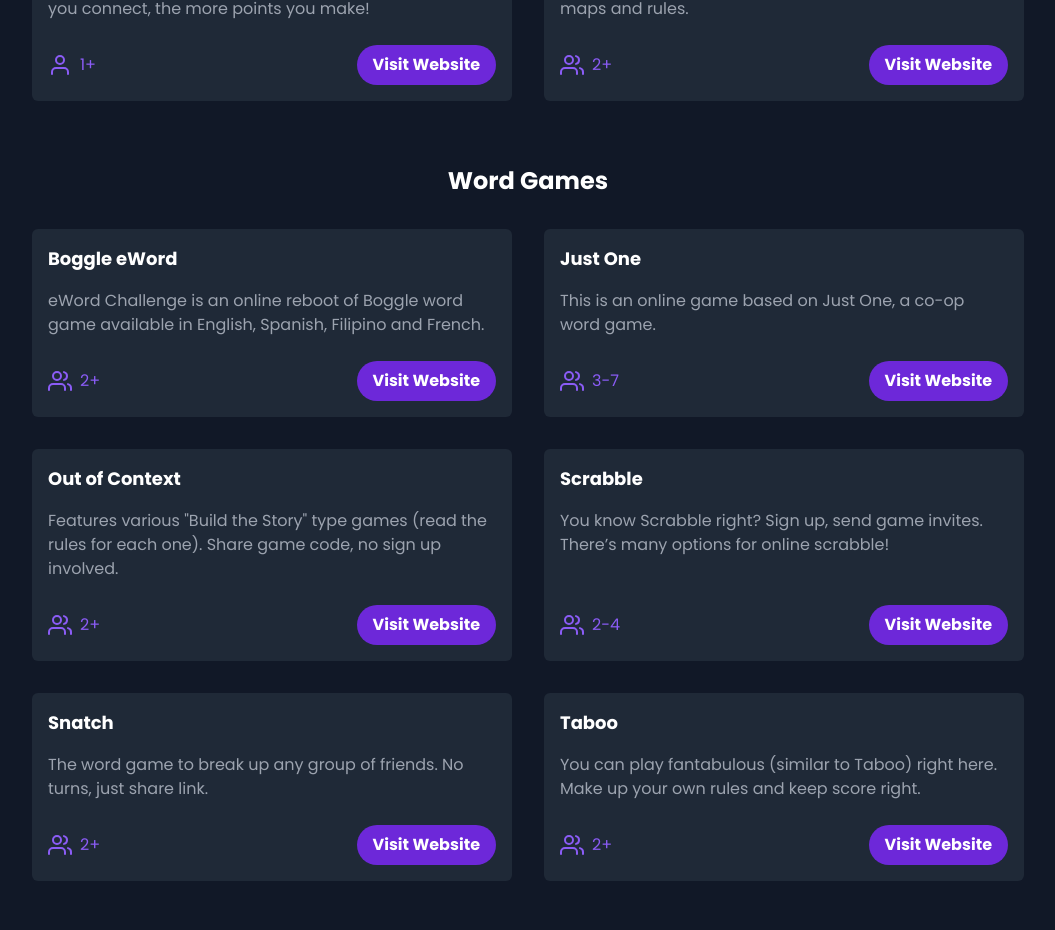
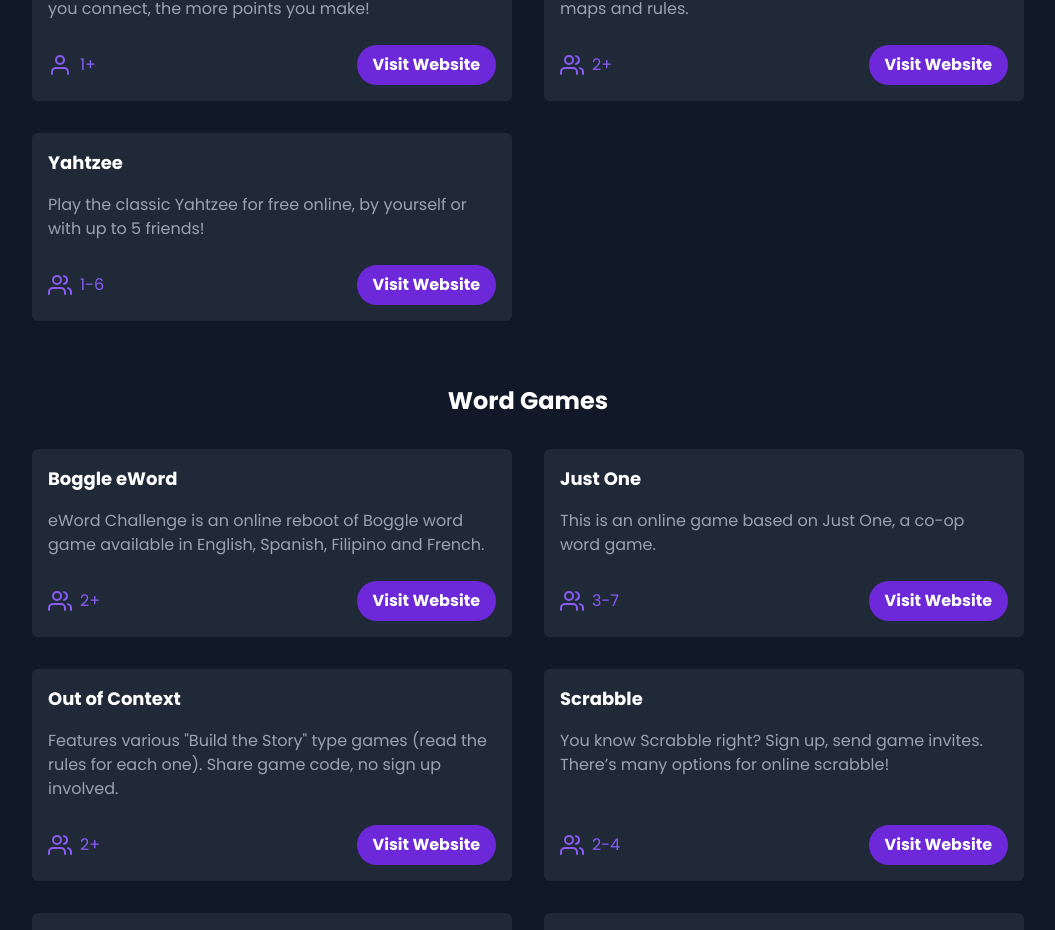
Before and after one commit to fu4303/twan-party, a React (Create React App) app: page / in a window 1280 px wide. Shown: the part 2840-3770 px from the top of the page, without its empty margins (112-1167 px from the left). Built offline with nearby package versions, Linux system fonts and the light colour scheme.

Commit message:
Update links.js

```diff
--- a/src/links.js
+++ b/src/links.js
@@ -157,6 +157,13 @@
         players: "3-4",
         paid: false,
       },
+      {
+        title: "Yahtzee",
+        description: "Play the classic Yahtzee for free online, by yourself or with up to 5 friends!",
+        link: "https://buddyboardgames.com/yahtzee",
+        players: "1-6",
+        paid: false,
+      },
     ],
   },
   {
```
